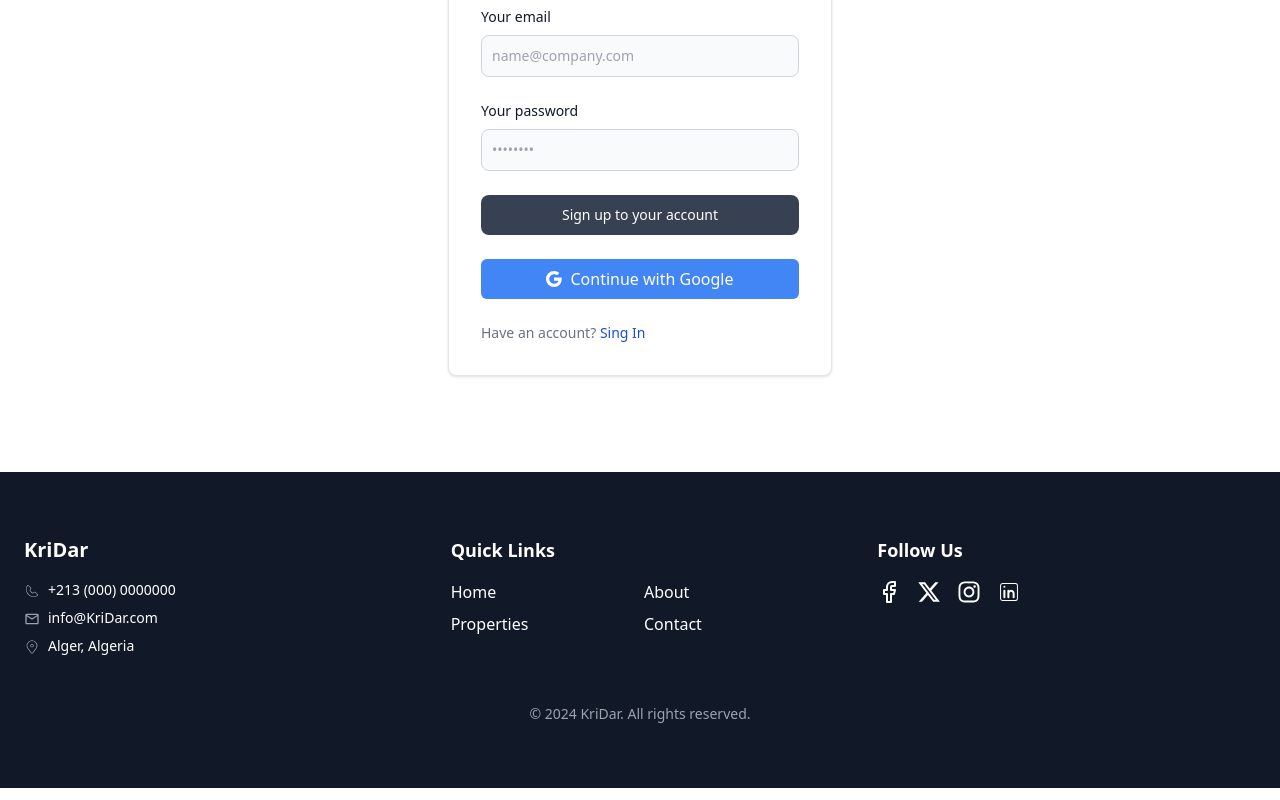
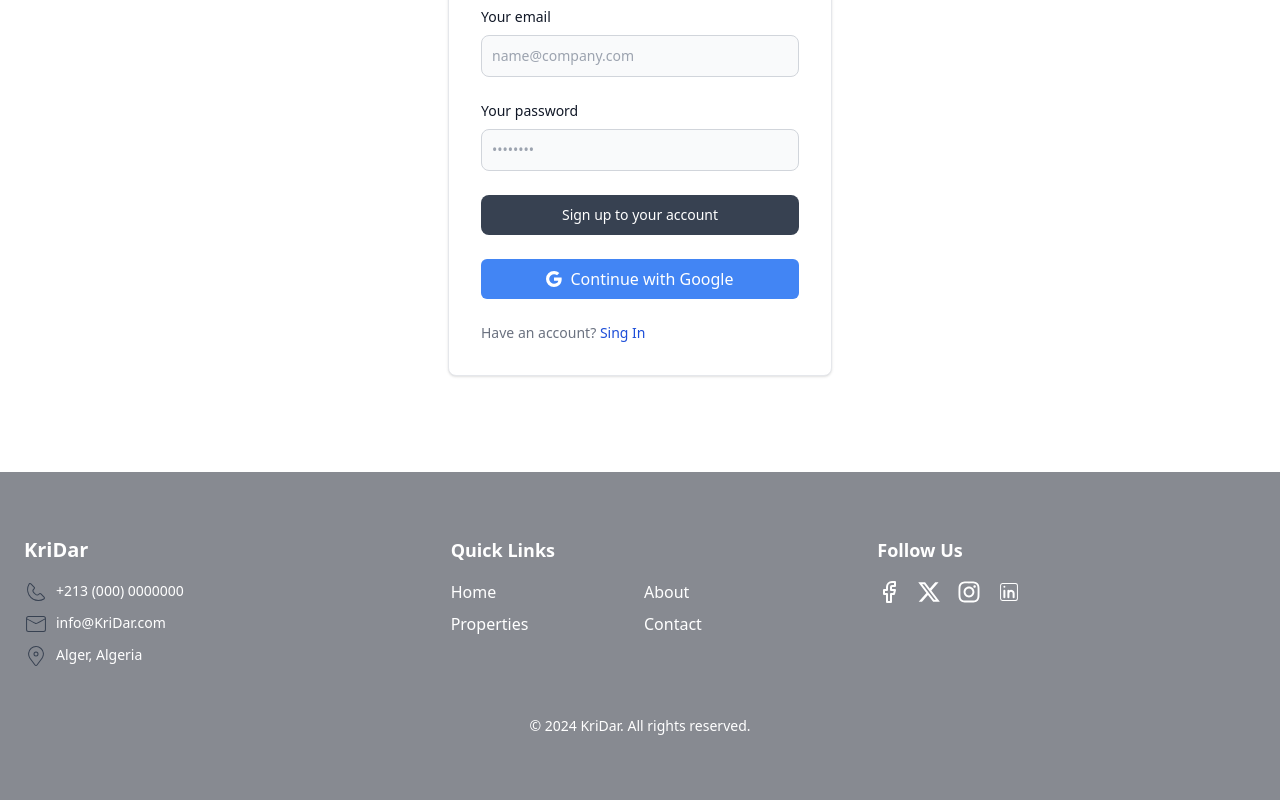
Before and after one commit to BMBachir/Mern-real-estate-website, a React (Vite) app in the folder client/: page /sing-up in a window 1280 px wide. Shown: the part 348-1148 px from the top of the page. Built offline with nearby package versions, Linux system fonts and the light colour scheme; no server answers.

Commit message:
color update

```diff
--- a/client/src/components/Footer.jsx
+++ b/client/src/components/Footer.jsx
@@ -6,10 +6,10 @@ import { FaInstagram } from "react-icons/fa";
 import { CiLinkedin } from "react-icons/ci";
 import { CiLocationOn } from "react-icons/ci";
 import { CiPhone } from "react-icons/ci";
-import { MdOutlineEmail } from "react-icons/md";
+import { CiMail } from "react-icons/ci";
 const Footer = () => {
   return (
-    <footer className="bg-gray-900 text-white py-12 md:py-16">
+    <footer className="bg-[#878A91] text-white py-12 md:py-16">
       <div className="container mx-auto px-4 md:px-6 grid grid-cols-1 md:grid-cols-3 gap-8 md:gap-12">
         <div className="flex flex-col items-start">
           <Link className="inline-flex items-center space-x-2 mb-4" to={"/"}>
@@ -17,15 +17,15 @@ const Footer = () => {
           </Link>
           <div className="space-y-2 text-sm">
             <div>
-              <CiPhone className="h-4 w-4 inline-block mr-2 text-gray-400" />
+              <CiPhone className="h-6 w-6 inline-block mr-2 text-gray-700" />
               <a href="#">+213 (000) 0000000</a>
             </div>
             <div>
-              <MdOutlineEmail className="h-4 w-4 inline-block mr-2 text-gray-400" />
+              <CiMail className="h-6 w-6 inline-block mr-2 text-gray-700" />
               <a href="#">info@KriDar.com</a>
             </div>
             <div>
-              <CiLocationOn className="h-4 w-4 inline-block mr-2 text-gray-400" />
+              <CiLocationOn className="h-6 w-6 inline-block mr-2 text-gray-700" />
               <span>Alger, Algeria</span>
             </div>
           </div>
@@ -65,7 +65,8 @@ const Footer = () => {
           </div>
         </div>
       </div>
-      <div className="container mx-auto px-4 md:px-6 mt-8 md:mt-12 text-center text-sm text-gray-400">
+
+      <div className="container mx-auto px-4 md:px-6 mt-8 md:mt-12 text-center text-sm">
         © 2024 KriDar. All rights reserved.
       </div>
     </footer>
```
